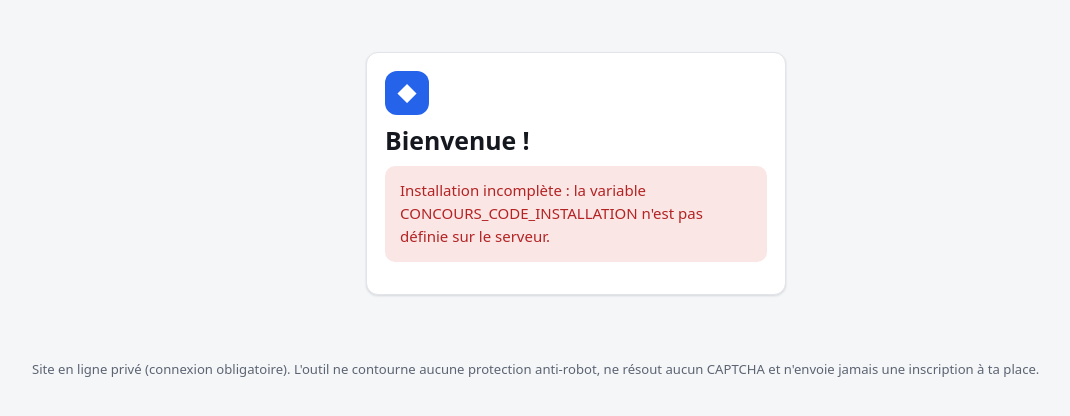
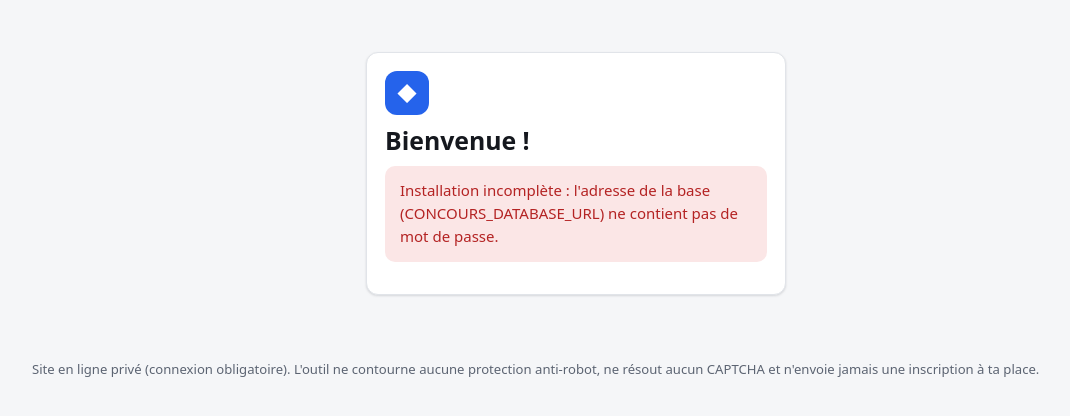
Before and after one commit to webjet0702/Bot-jeu-concours-, a Flask app: page /connexion in a window 1280 px wide. Shown: the part 57-473 px from the top of the page, without its empty margins (64-1134 px from the left). Run offline with Flask 3, Linux system fonts and the light colour scheme; data that the repository does not hold is empty; some libraries are stand-ins or nearby versions.

Commit message:
En ligne : un seul secret à choisir (le mot de passe de la base)
- La clé de session est générée par le site et gardée en base si
  CONCOURS_SECRET_KEY n'est pas définie (partagée entre instances).
- Première connexion : le mot de passe de la base sert de code
  d'installation si CONCOURS_CODE_INSTALLATION n'est pas définie.
- Robot quotidien optionnel (désactivé sans CRON_SECRET).
- Page explicative au lieu d'une erreur tant que Vercel n'est pas configuré.

Co-Authored-By: Claude Opus 5.5 <noreply@anthropic.com>
Claude-Session: https://claude.ai/code/session_01Wveg8eEcpSaMJXYqCqdDXS

```diff
--- a/api/index.py
+++ b/api/index.py
@@ -1,10 +1,26 @@
 """Point d'entrée Vercel (version en ligne). Toutes les URL sont redirigées ici (voir vercel.json)."""
 
+import os
 import sys
 from pathlib import Path
 
 sys.path.insert(0, str(Path(__file__).resolve().parent.parent))
 
-from concours_assistant.web import creer_app  # noqa: E402
+if (os.environ.get("CONCOURS_DATABASE_URL") or "").strip():
+    from concours_assistant.web import creer_app  # noqa: E402
 
-app = creer_app(None)
+    app = creer_app(None)
+else:  # pas encore configuré : on explique quoi faire au lieu de planter
+    from flask import Flask  # noqa: E402
+
+    app = Flask(__name__)
+
+    @app.route("/", defaults={"chemin": ""})
+    @app.route("/<path:chemin>")
+    def installation_incomplete(chemin):
+        return ("<!doctype html><meta charset='utf-8'><meta name='viewport' content='width=device-width'>"
+                "<title>Installation à terminer</title><body style='font-family:system-ui;max-width:560px;"
+                "margin:40px auto;padding:0 16px;line-height:1.5'><h1>Presque prêt</h1><p>Il manque la variable "
+                "<code>CONCOURS_DATABASE_URL</code> dans les réglages Vercel du projet (Settings → Environment "
+                "Variables), puis un redéploiement. Suis la section « Mettre le site en ligne » du README.</p>"
+                ), 503
--- a/concours_assistant/db.py
+++ b/concours_assistant/db.py
@@ -238,6 +238,13 @@ class Depot:
                 (cle, valeur, maintenant()))
         self._valider()
 
+    def ecrire_parametre_si_absent(self, cle: str, valeur: str) -> str:
+        """Écrit seulement si la clé n'existe pas encore, puis renvoie la valeur en place (sûr entre instances)."""
+        self._x("INSERT INTO parametres (cle, valeur, maj_le) VALUES (?,?,?) ON CONFLICT (cle) DO NOTHING",
+                (cle, valeur, maintenant()))
+        self._valider()
+        return self.lire_parametre(cle)
+
     def prendre_verrou(self, nom: str, duree_s: int) -> bool:
         """Verrou atomique (évite deux analyses en même temps, ex. double clic ou robot + toi)."""
         maintenant_iso = maintenant()
--- a/concours_assistant/vie_privee.py
+++ b/concours_assistant/vie_privee.py
@@ -96,6 +96,6 @@ def purger_anciens(depot: Depot, cfg: Config) -> dict[str, int]:
 def purger_tout(cfg: Config, depot: Depot | None = None) -> None:
     """Efface tout. En ligne : toutes les tables (sauf le mot de passe haché, pour pouvoir se reconnecter)."""
     if depot is not None and depot.pg:
-        depot.tout_effacer(garder_parametres=("mot_de_passe",))
+        depot.tout_effacer(garder_parametres=("mot_de_passe", "cle_session"))
     if cfg.dossier_donnees.exists():
         shutil.rmtree(cfg.dossier_donnees)
--- a/concours_assistant/web/app.py
+++ b/concours_assistant/web/app.py
@@ -33,6 +33,7 @@ from flask import Flask, abort, flash, g, jsonify, redirect, render_template, re
 from .. import services
 from ..config import Config, ErreurConfig
 from ..conformite import checklist_avant_inscription
+from ..db import Depot
 from ..environnement import SourceConfig, en_ligne, ouvrir_depot
 from ..journal import Journal
 from ..models import Mode, Statut
@@ -166,10 +167,15 @@ def creer_app(chemin_config: Path | None) -> Flask:
     ligne = en_ligne()
     source = SourceConfig(chemin_config)
     app = Flask(__name__)
-    cle = os.environ.get("CONCOURS_SECRET_KEY")
-    if ligne and not cle:
-        raise RuntimeError("CONCOURS_SECRET_KEY est obligatoire pour la version en ligne")
-    app.secret_key = cle or secrets.token_hex(32)
+    if ligne:  # même clé pour toutes les instances du serveur : variable d'environnement ou base
+        from ..environnement import url_base
+        depot = Depot(url_base())
+        try:
+            app.secret_key = auth.cle_session(depot)
+        finally:
+            depot.fermer()
+    else:
+        app.secret_key = os.environ.get("CONCOURS_SECRET_KEY") or secrets.token_hex(32)
     app.config.update(MAX_CONTENT_LENGTH=1_000_000, SESSION_COOKIE_HTTPONLY=True, SESSION_COOKIE_SAMESITE="Lax",
                       SESSION_COOKIE_SECURE=ligne, PERMANENT_SESSION_LIFETIME=timedelta(days=30))
     participations: dict[int, Participation] = {}  # local uniquement (navigateur visible sur ton PC)
--- a/concours_assistant/web/auth.py
+++ b/concours_assistant/web/auth.py
@@ -37,8 +37,27 @@ def verifier(mot_de_passe: str, stocke: str) -> bool:
         return False
 
 
+CLE_SESSION = "cle_session"
+
+
 def code_installation() -> str | None:
-    return (os.environ.get("CONCOURS_CODE_INSTALLATION") or "").strip() or None
+    """Preuve que c'est bien toi qui installes : une variable dédiée, sinon le mot de passe de la base
+    (que toi seul as choisi dans Supabase et mis dans Vercel)."""
+    dedie = (os.environ.get("CONCOURS_CODE_INSTALLATION") or "").strip()
+    if dedie:
+        return dedie
+    from urllib.parse import unquote, urlsplit
+
+    from ..environnement import url_base
+    url = url_base()
+    mot = urlsplit(url.split()[0]).password if url else None
+    return unquote(mot) if mot else None
+
+
+def cle_session(depot: Depot) -> str:
+    """Clé de signature des sessions : variable d'environnement, sinon générée une fois et gardée en base."""
+    return (os.environ.get("CONCOURS_SECRET_KEY") or "").strip() or \
+        depot.ecrire_parametre_si_absent(CLE_SESSION, secrets.token_urlsafe(48))
 
 
 def mot_de_passe_defini(depot: Depot) -> bool:
--- a/concours_assistant/web/templates/connexion.html
+++ b/concours_assistant/web/templates/connexion.html
@@ -7,13 +7,13 @@
   {% if premiere %}
     <h1>Bienvenue !</h1>
     {% if not code_requis %}
-      <p class="alerte alerte-danger">Installation incomplète : la variable CONCOURS_CODE_INSTALLATION n'est pas définie sur le serveur.</p>
+      <p class="alerte alerte-danger">Installation incomplète : l'adresse de la base (CONCOURS_DATABASE_URL) ne contient pas de mot de passe.</p>
     {% else %}
-      <p class="discret">Première visite : choisis ton mot de passe. Il te faut le <strong>code d'installation</strong> qu'on t'a donné.</p>
+      <p class="discret">Première visite : pour prouver que c'est bien toi, entre le <strong>mot de passe de la base</strong> que tu as choisi dans Supabase. Ensuite, choisis le mot de passe du site (différent, plus facile à retenir).</p>
       <form method="post" class="pile">
         {{ jeton_champ() }}
-        <label>Code d'installation<input type="text" name="code" required autocomplete="off" autocapitalize="none" spellcheck="false"></label>
-        <label>Ton mot de passe <span class="discret">(10 caractères min.)</span><input type="password" name="mot_de_passe" required minlength="10" autocomplete="new-password"></label>
+        <label>Mot de passe de la base (Supabase)<input type="password" name="code" required autocomplete="off" autocapitalize="none" spellcheck="false"></label>
+        <label>Mot de passe du site <span class="discret">(10 caractères min.)</span><input type="password" name="mot_de_passe" required minlength="10" autocomplete="new-password"></label>
         <label>Confirmation<input type="password" name="confirmation" required minlength="10" autocomplete="new-password"></label>
         <button class="bouton bouton-principal bouton-large">Créer mon mot de passe</button>
       </form>
```
Also changed, not shown: tests/test_web.py (+21 -1 lines).
